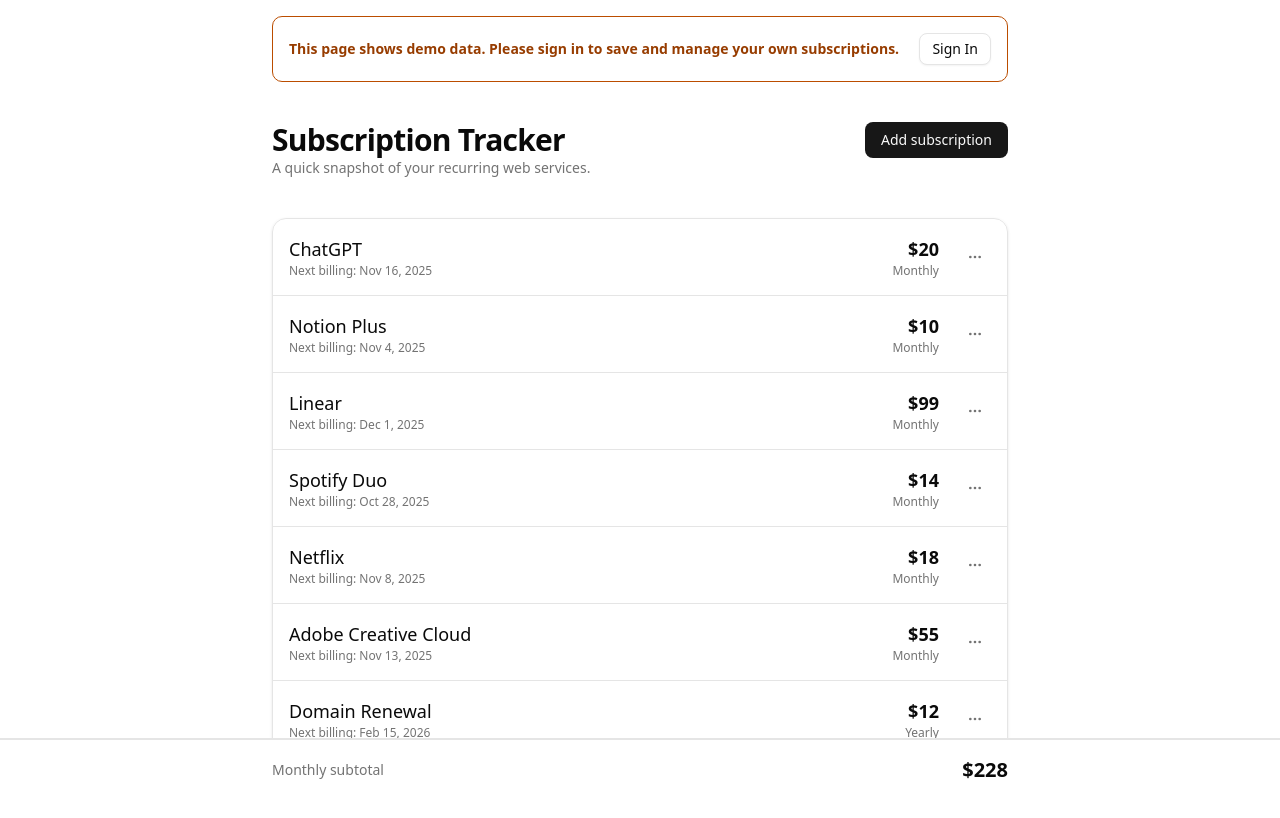
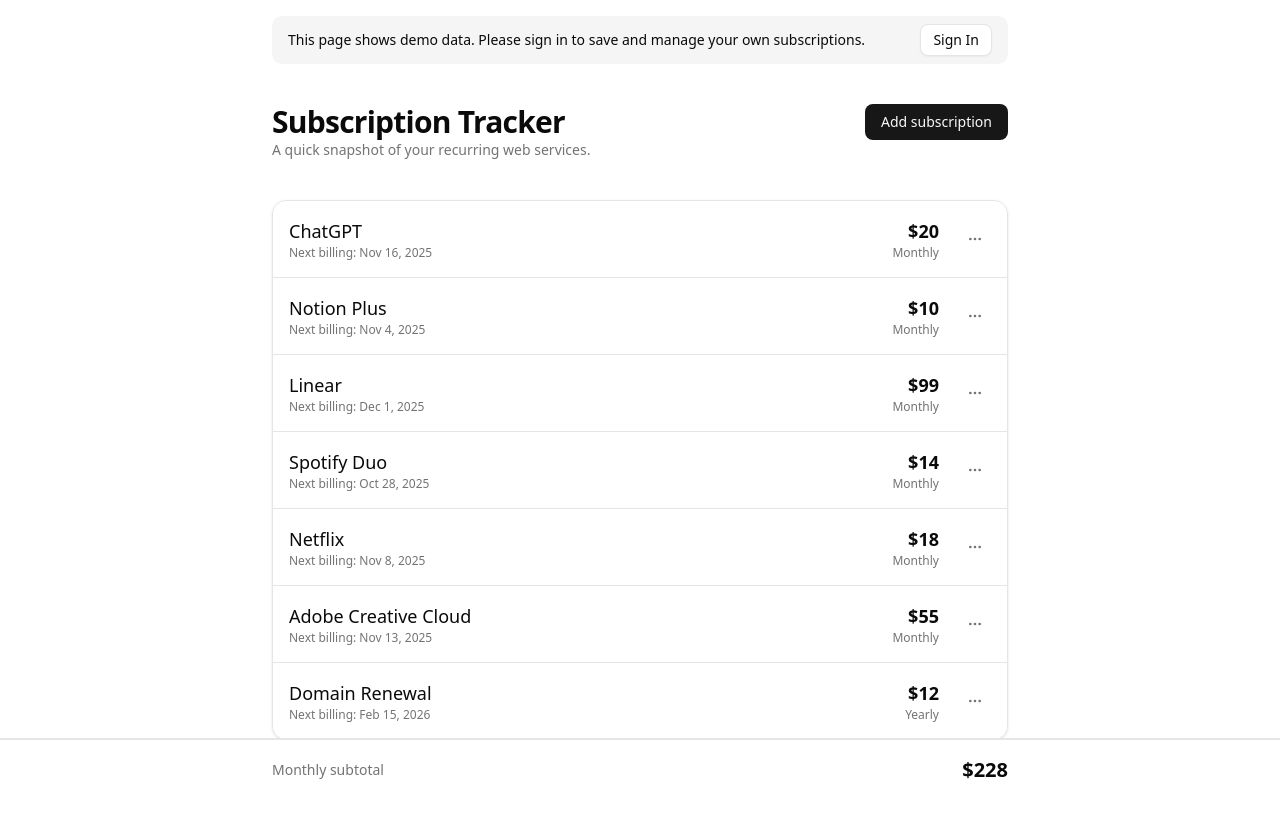
Before and after one commit to lvterry/subscription-tracker, a React (Vite) app: page / in a window 1280 px wide. Shown: the top 818 px of the page. Built offline with nearby package versions, Linux system fonts and the light colour scheme; no server answers.

Commit message:
update style

```diff
--- a/src/App.tsx
+++ b/src/App.tsx
@@ -506,8 +506,8 @@
       )}
 
       {!user && (
-        <div className="flex flex-col gap-3 sm:flex-row sm:items-center sm:justify-between rounded-lg border border-amber-700 p-4">
-          <p className="text-sm text-amber-800 font-bold">
+        <div className="flex flex-col gap-3 sm:flex-row sm:items-center sm:justify-between rounded-lg bg-muted py-2 px-4">
+          <p className="text-sm">
             This page shows demo data. Please sign in to save and manage your own subscriptions.
           </p>
           <Link to="/signin" className="self-start sm:self-center">
```
